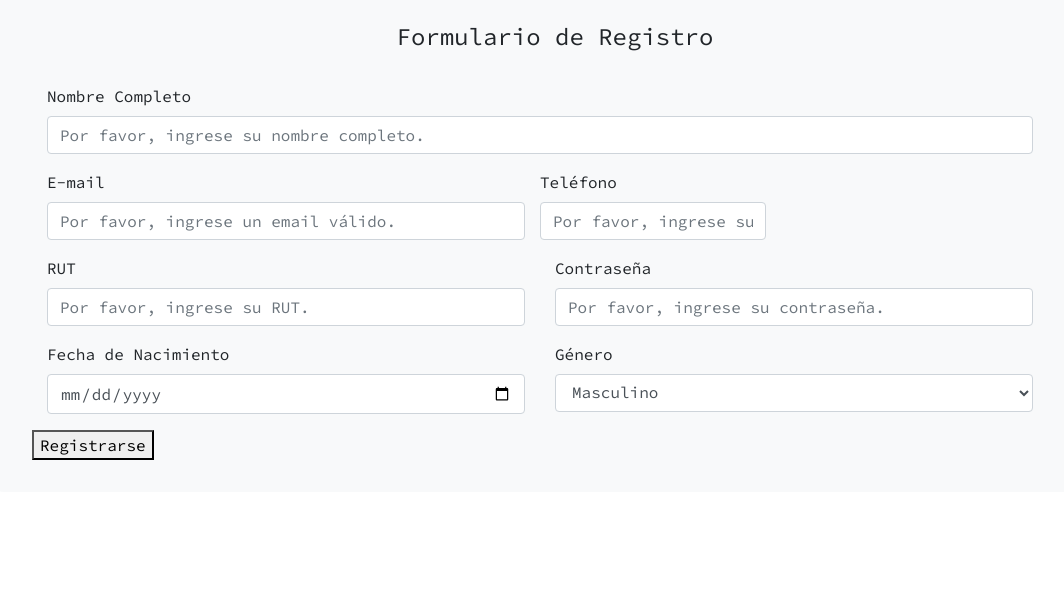
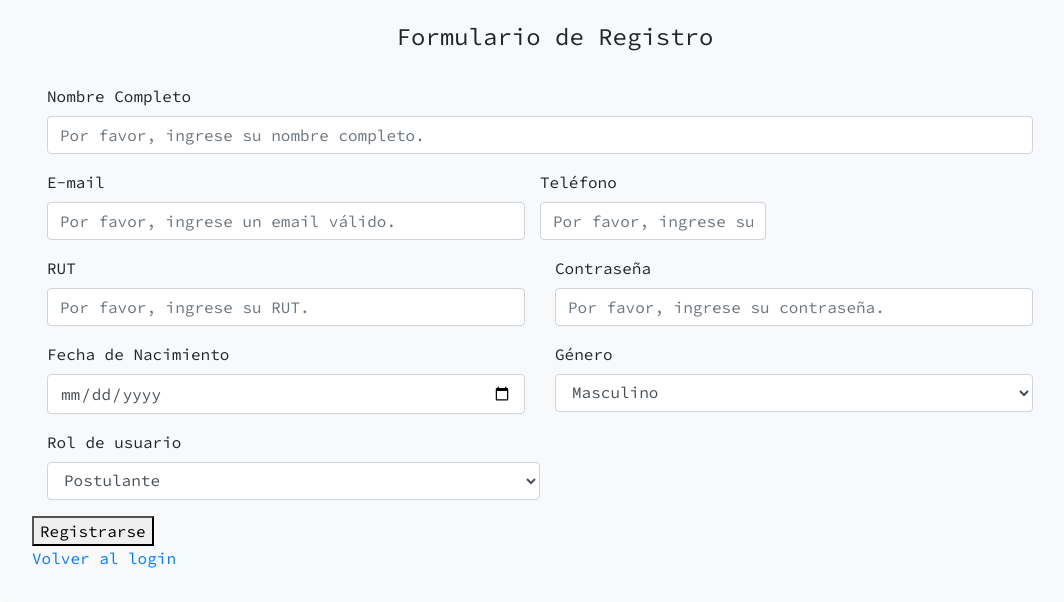
Before and after one commit to TiberCHSL/Staff-reemplazo, a Django app: page /login/registro in a window 1280 px wide. Shown: the part 255-857 px from the top of the page, without its empty margins (85-1149 px from the left). Before the commit the page ends 715 px from the top, so only its background shows below. Run offline with Django 4.2, Linux system fonts and the light colour scheme; some libraries are stand-ins or nearby versions.

Commit message:
añadido rol de usuario a la tabla de usuario, actualizado el formulario correspondiente

```diff
--- a/polls/Templates/Registro.html
+++ b/polls/Templates/Registro.html
@@ -78,10 +78,32 @@
                                 </select>
                             </div>
                         </div>
+                        <div class="form-group col-md-6">
+                            <label for="role">Rol de usuario</label>
+                            <br>
+                            <select class="form-control" name="role">
+                                <option value="P">Postulante</option>
+                                <option value="E">Empleador</option>
+                            </select>
+                        </div>
 
                         <div class="col-md-12 row">
                             <button type="submit" class="enviar">Registrarse</button>
+                            <div class="col-md-12 row">
+                                <a href="/login" class="enviar" id="returnButton">Volver al login</a>
                             </div>
+                        </form>
+                    </div>
+                </div>
+            </div>
+        </main>
+
+        <div id="successMessage" style="display: none; text-align: center; margin-top: 20px;">
+            {% if success_message %}
+                {{ success_message }}
+            {% endif %}
+        </div>
+
                     </form>
                 </div>
             </div>
@@ -99,10 +121,8 @@
         if (confirm("¿Desea crear una cuenta?")) {
             // Muestra el mensaje de éxito
             $("#successMessage").show();
-                // Redirige después de 2 segundos
-                setTimeout(function() {
-                    window.location.href = "/login";
-                }, 2000);
+            // Muestra el botón para volver al login
+            $("#loginButton").show();
         }
     });
 });
--- a/polls/forms.py
+++ b/polls/forms.py
@@ -4,4 +4,4 @@ from .models import User
 class RegistroForm(forms.ModelForm):
     class Meta:
         model = User
-        fields = ['full_name', 'email', 'phone', 'rut', 'password', 'birth_date', 'gender']
+        fields = ['full_name', 'email', 'phone', 'rut', 'password', 'birth_date', 'gender','role']
--- a/polls/models.py
+++ b/polls/models.py
@@ -13,6 +13,7 @@ class User(models.Model):
     password = models.CharField(max_length=100, verbose_name="Contraseña")
     birth_date = models.DateField(verbose_name="Fecha de Nacimiento", null=True, blank=True)
     gender = models.CharField(max_length=10, verbose_name="Género", choices=[('M', 'Masculino'), ('F', 'Femenino'), ('O', 'Otro')])
+    role = models.CharField(max_length=10, verbose_name="Rol de usuario", choices=[('P', 'Postulante'), ('E', 'Empleador')])
 
     def __str__(self):
         return self.full_name
--- a/polls/views.py
+++ b/polls/views.py
@@ -27,10 +27,10 @@ def registro(request):
         form = RegistroForm(request.POST)
         if form.is_valid():
             form.save()  # Guarda el usuario en la base de datos
-            success = True  # Configura success en True para mostrar el mensaje de éxito
-            return render(request, 'registro.html', {'success': success})
             print("Formulario válido, datos guardados")
-            return redirect('login')
+            success_message = "Cuenta creada exitosamente."
+            return render(request, 'registro.html', {'success_message': success_message})
+            #return redirect('login')
         else:
             print(form.errors)  # Esto mostrará los errores del formulario en la consola del servidor
     else:
```
Also changed, not shown: db.sqlite3, polls/migrations/0007_user_role.py (added). Lines whose indentation alone changed are shown as unchanged.
